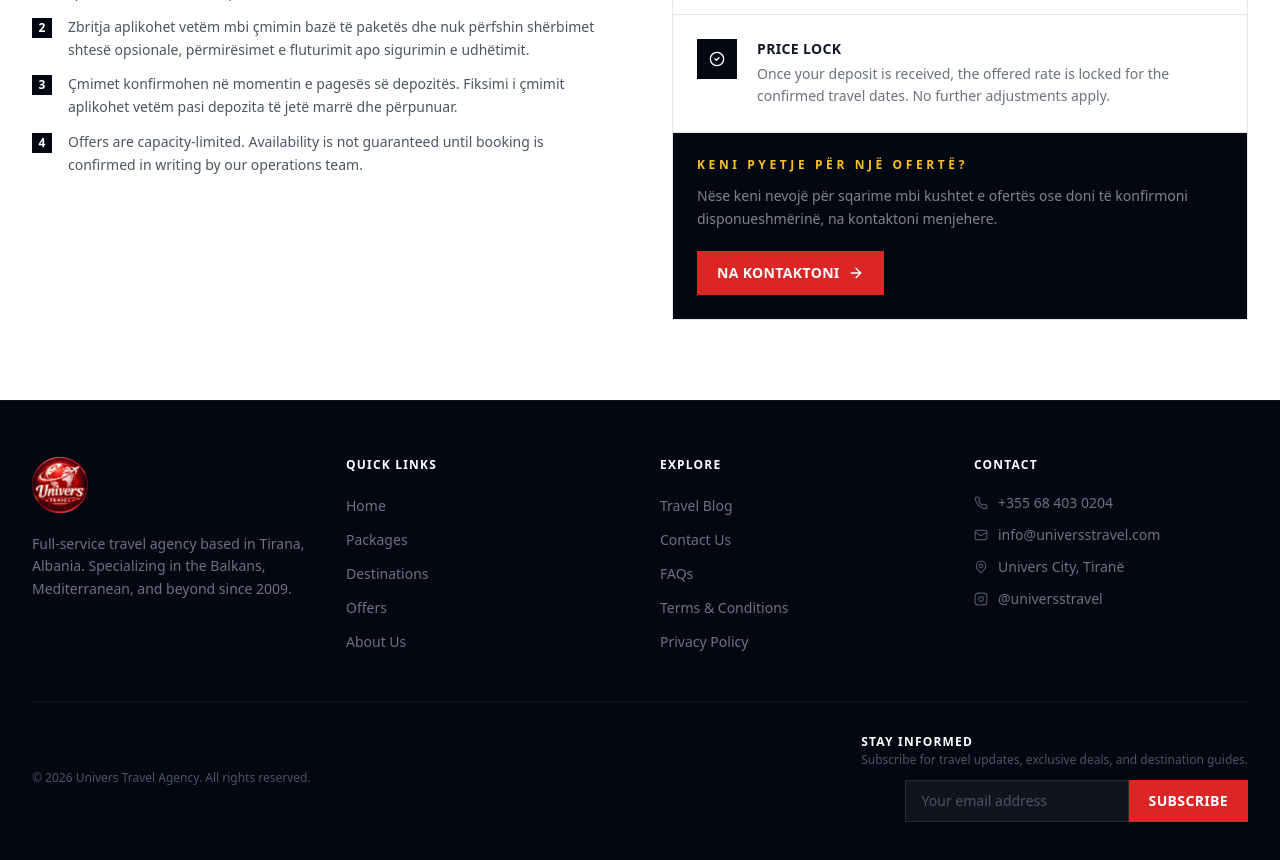
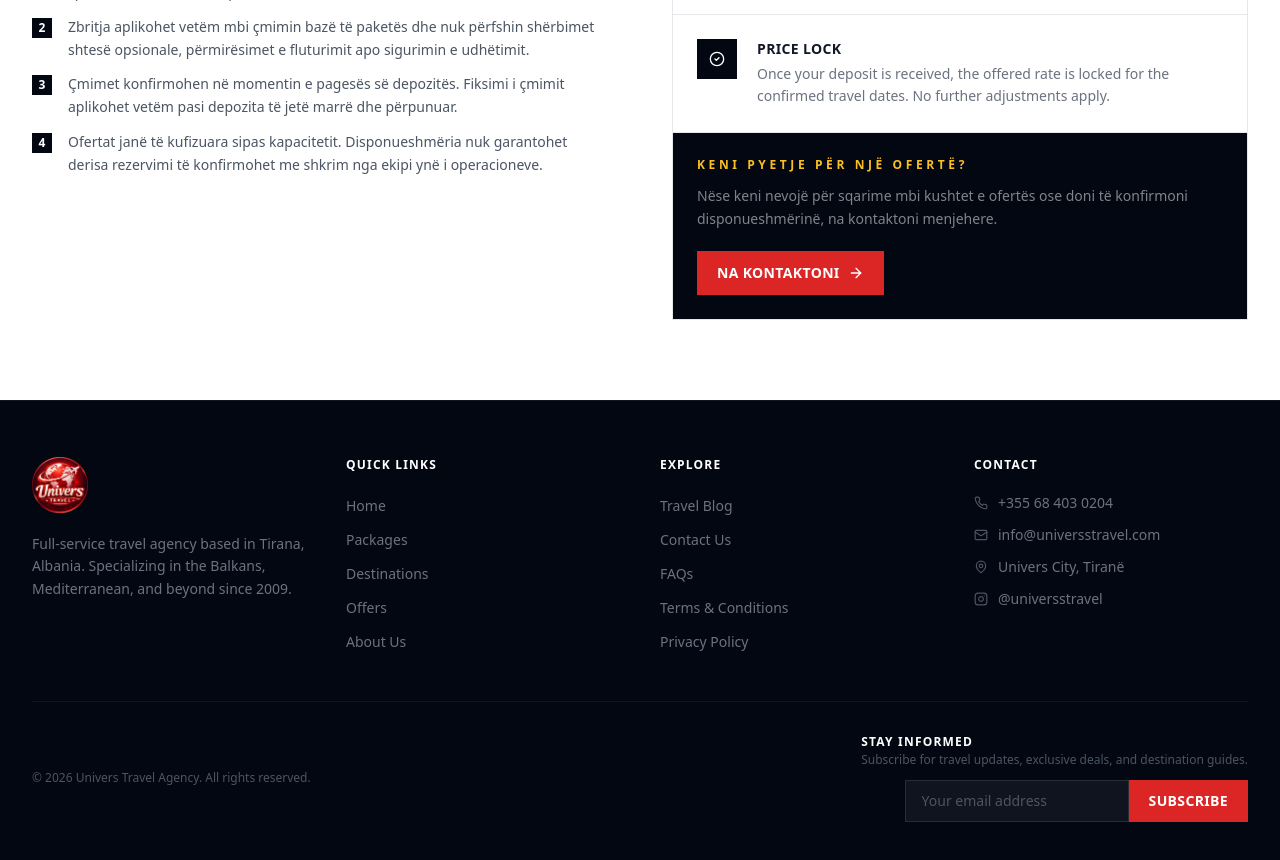
Before and after one commit to bla-mamba/univers-agency-finished, a React (Vite) app: page /offers in a window 1280 px wide. Shown: the part 1420-2280 px from the top of the page. Built offline with nearby package versions, Linux system fonts and the light colour scheme; no server answers; the database is empty.

Commit message:
Updated OffersPage.tsx

```diff
--- a/src/pages/OffersPage.tsx
+++ b/src/pages/OffersPage.tsx
@@ -26,7 +26,7 @@ const OFFER_CONDITIONS = [
 'Të gjitha çmimet e publikuara janë për person dhe bazohen në akomodim për dy persona në një dhomë. Shtesa për akomodim tek aplikohet aty ku është e specifikuar në kushtet e paketës.',
 'Zbritja aplikohet vetëm mbi çmimin bazë të paketës dhe nuk përfshin shërbimet shtesë opsionale, përmirësimet e fluturimit apo sigurimin e udhëtimit.',
 'Çmimet konfirmohen në momentin e pagesës së depozitës. Fiksimi i çmimit aplikohet vetëm pasi depozita të jetë marrë dhe përpunuar.',
-'Offers are capacity-limited. Availability is not guaranteed until booking is confirmed in writing by our operations team.',
+'Ofertat janë të kufizuara sipas kapacitetit. Disponueshmëria nuk garantohet derisa rezervimi të konfirmohet me shkrim nga ekipi ynë i operacioneve.',
 ];
 
 const OFFER_POLICY = [
```
